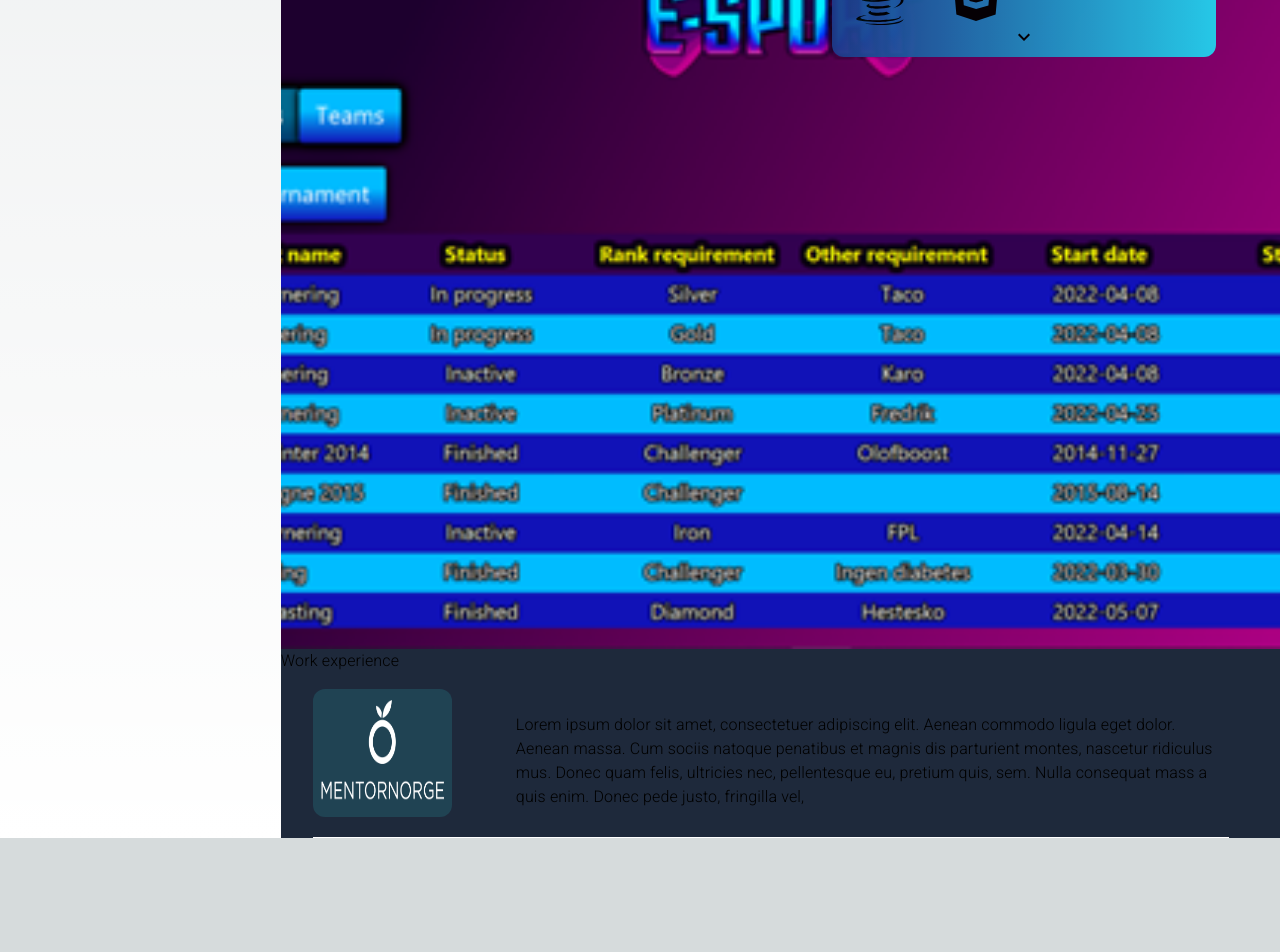
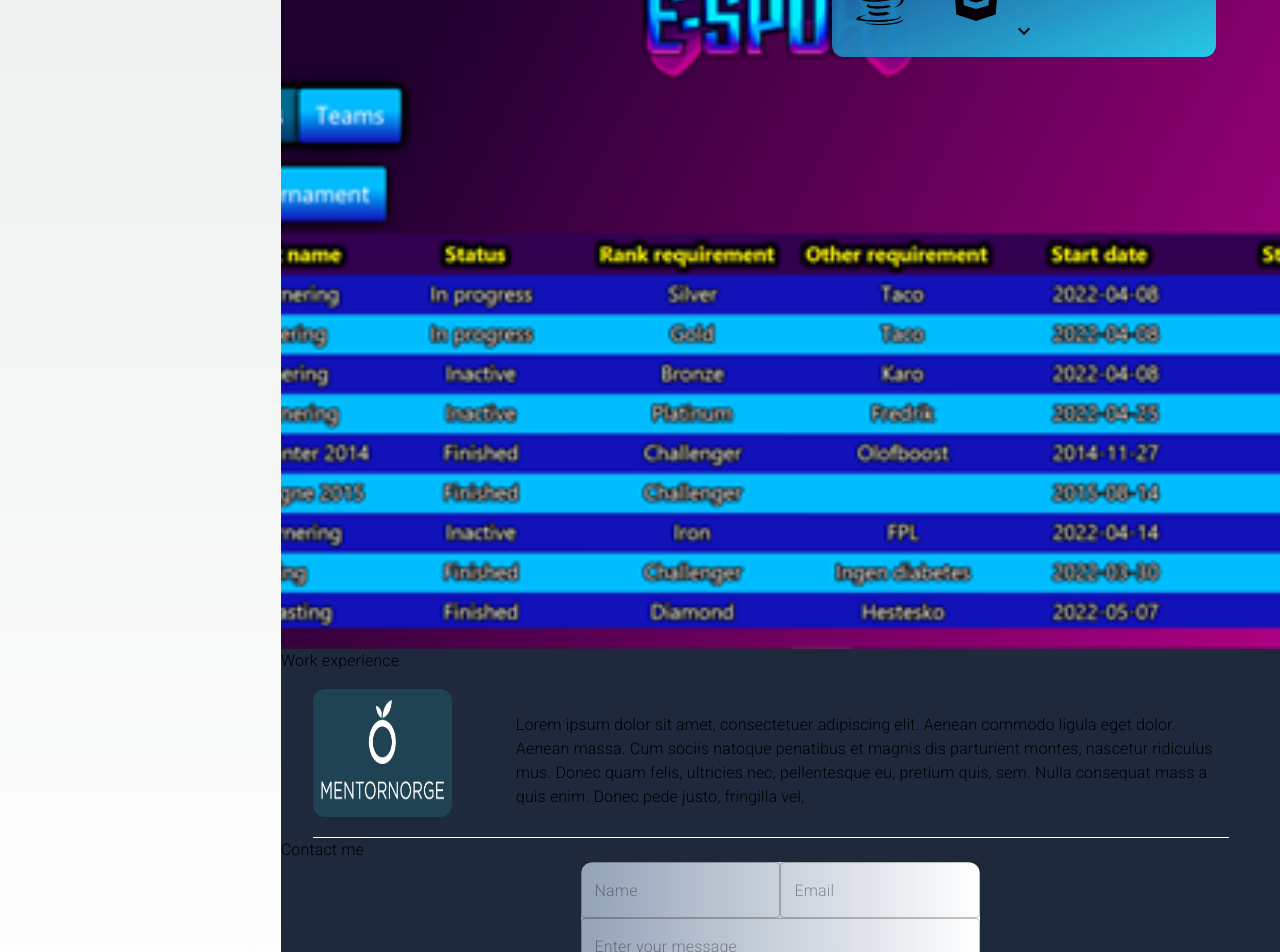
Before and after one commit to karofmah/my-eportfolio, a Next.js app: page / in a window 1280 px wide. Shown: the part 1848-2800 px from the top of the page. Before the commit the page ends 2686 px from the top, so only its background shows below. Built offline with nearby package versions, Linux system fonts and the light colour scheme.

Commit message:
Added contact form with feedback

```diff
--- /dev/null
+++ b/app/ContactForm.tsx
@@ -0,0 +1,123 @@
+import React, { useRef, useState } from 'react';
+import emailjs from '@emailjs/browser';
+import TextField from '@mui/material/TextField';
+import SendIcon from '@mui/icons-material/Send';
+import Button from '@mui/material/Button';
+import Snackbar from '@mui/material/Snackbar';
+import MuiAlert, { AlertProps } from '@mui/material/Alert';
+
+const Alert = React.forwardRef<HTMLDivElement, AlertProps>(function Alert(
+  props,
+  ref,
+) {
+  return <MuiAlert elevation={6} ref={ref} variant="filled" {...props} />;
+});
+
+
+
+export default function ContactForm(props:any){
+    const form = useRef<HTMLFormElement>(null);
+    const [openSuccess, setOpenSuccess] = useState(false);
+    const [openError, setOpenError] = useState(false);
+
+    const handleCloseSuccess = (event?: React.SyntheticEvent | Event, reason?: string) => {
+
+      if (reason === 'clickaway') {
+        return;
+      }
+
+      setOpenSuccess(false);
+    };
+
+    const handleCloseError = (event?: React.SyntheticEvent | Event, reason?: string) => {
+
+      if (reason === 'clickaway') {
+        return;
+      }
+
+      setOpenError(false);
+
+    };
+  const sendEmail = (e:any) => {
+    e.preventDefault();
+
+    emailjs
+    .sendForm(
+        'service_m0phs9o',
+        'template_0pxrb0m',
+        form.current!,
+        'wX_64WmWGLc7q9r6B')
+      .then((result:any) => {
+          console.log(result.text);
+          console.log("message sent")
+          setOpenSuccess(true);
+          e.target.reset
+      }, (error:any) => {
+          console.log(error.text);
+          setOpenError(true);
+
+      });
+  };
+    return(
+      <div className="flex justify-center">
+
+        <form ref={form} onSubmit={sendEmail} className="flex flex-col self-center w-2/5 bg-gradient-to-r from-slate-400 to-white rounded-xl mb-14 self-center">
+      <div className="flex">
+
+
+      <TextField
+        required
+          id="outlined"
+          label=""
+          placeholder="Name"
+          name="from_name"
+          type='text'
+        />
+
+
+      <TextField
+          required
+          id="outlined"
+          label=""
+          placeholder="Email"
+          name="from_email"
+          type='email'
+        />
+
+        </div>
+      <TextField
+          required
+          id="filled-textarea"
+          label=""
+          placeholder="Enter your message"
+          name="message"
+          type='text'
+          className=""
+          multiline
+          rows={4}
+
+        />
+        <Button type="submit" value="Send"  variant="contained" endIcon={<SendIcon />}>
+          Send
+          </Button>
+
+    </form>
+
+    <Snackbar open={openSuccess} autoHideDuration={6000} onClose={handleCloseSuccess}>
+  <Alert onClose={handleCloseSuccess} severity="success" sx={{ width: '100%' }}>
+    Message sent successfully!
+  </Alert>
+
+
+</Snackbar>
+
+<Snackbar open={openError} autoHideDuration={6000} onClose={handleCloseError}>
+<Alert  onClose={handleCloseError} severity="error" sx={{ width: '100%' }}>
+    Message could not be sent
+  </Alert>
+</Snackbar>
+
+    </div>
+
+    )
+}
--- a/app/MainPage.tsx
+++ b/app/MainPage.tsx
@@ -10,7 +10,7 @@ import Experience from './Experience'
 import 'hover.css/css/hover-min.css';
 import { IconDefinition, faReact } from '@fortawesome/free-brands-svg-icons';
 import { faJava, faCss3Alt } from '@fortawesome/free-brands-svg-icons';
-
+import ContactForm from './ContactForm';
 
 
 export default function MainPage (){
@@ -20,7 +20,7 @@ export default function MainPage (){
 
   return(
     <div className='flex'>
-    <div className='bg-slate-100 opacity-60 sticky top-0 h-screen w-3/5'>
+    <div className='bg-gradient-to-b from-slate-100 to-slate-400 opacity-60 sticky top-0 h-screen w-3/5'>
       <SideBar/>
     </div>
 
@@ -56,11 +56,17 @@ export default function MainPage (){
       description="Lorem ipsum dolor sit amet, consectetuer adipiscing elit. Aenean commodo ligula eget dolor. Aenean massa. Cum sociis natoque penatibus et magnis dis parturient montes, nascetur ridiculus mus. Donec quam felis, ultricies nec, pellentesque eu, pretium quis, sem. Nulla consequat mass a quis enim. Donec pede justo, fringilla vel, "
 
         />
+      <Typography className="font-bold left-0 text-3xl font-bold lg:text-4xl 2xl:text-5xl my-4 ml-8">Contact me</Typography>
+     <ContactForm/>
      </div>
 
     </div>
     )
 }
+
+
+
+
 
 function About(props:any){
   const listItems = [
--- a/app/Project.tsx
+++ b/app/Project.tsx
@@ -13,7 +13,7 @@ export default function Project(props:any){
     return(
     <div className="bg-no-repeat bg-cover bg-center h-screen mt-16" style={{backgroundImage: `url(${props.bgImage})`}}>
  <div
-      className={`flex flex-col rounded-xl bg-white lg:w-96 md:w-96 w-64 absolute right-0 h-40 overflow-hidden duration-200 text-h mr-16 mt-12 bg-gradient-to-r from-blue-900 to-cyan-400 opacity-95 ${
+      className={`flex flex-col rounded-xl bg-white lg:w-96 md:w-96 w-64 absolute right-0 h-40 overflow-hidden duration-200 text-h mr-16 mt-12 bg-gradient-to-br from-blue-900 to-cyan-400 opacity-95 ${
         isHovered ? 'hover:h-4/5' : ''
       }`}
       onMouseEnter={() => setIsHovered(true)}
@@ -30,7 +30,7 @@ export default function Project(props:any){
     <img src="/mysql.png" alt="mysql" className="h-16 w-24" />
   )}
   </div>
-  {!isHovered && <KeyboardArrowDownIcon className="self-center" />}
+  {!isHovered && <KeyboardArrowDownIcon className="self-center animate-bounce"/>}
       <p className='m-4 italic text-xs lg:text-lg md:text-md sm:text-sm xs:text-xs xl:text-xl 2xl:text-2xl'> {props.time} </p>
       <Typography className="m-4 text-xs lg:text-md md:text-sm sm:text-sm xs:text-xs xl:text-lg 2xl:text-xl">{props.description}</Typography>
      </div>
--- a/package.json
+++ b/package.json
@@ -9,6 +9,7 @@
     "lint": "next lint"
   },
   "dependencies": {
+    "@emailjs/browser": "^3.11.0",
     "@emotion/react": "^11.11.0",
     "@emotion/styled": "^11.11.0",
     "@fontsource/roboto": "^5.0.2",
@@ -26,6 +27,7 @@
     "autoprefixer": "10.4.14",
     "hover.css": "^2.3.2",
     "next": "13.4.4",
+    "nodemailer": "^6.9.3",
     "postcss": "8.4.24",
     "react": "18.2.0",
     "react-dom": "18.2.0",
--- a/tailwind.config.js
+++ b/tailwind.config.js
@@ -39,6 +39,8 @@ module.exports = {
       blue:colors.blue,
       orange:colors.orange,
       cyan:colors.cyan,
+      purple:colors.purple,
+
     },
     extend: {
       backgroundImage: {
```
Also changed, not shown: 1 other file (tests, documents, lock files or other folders).
